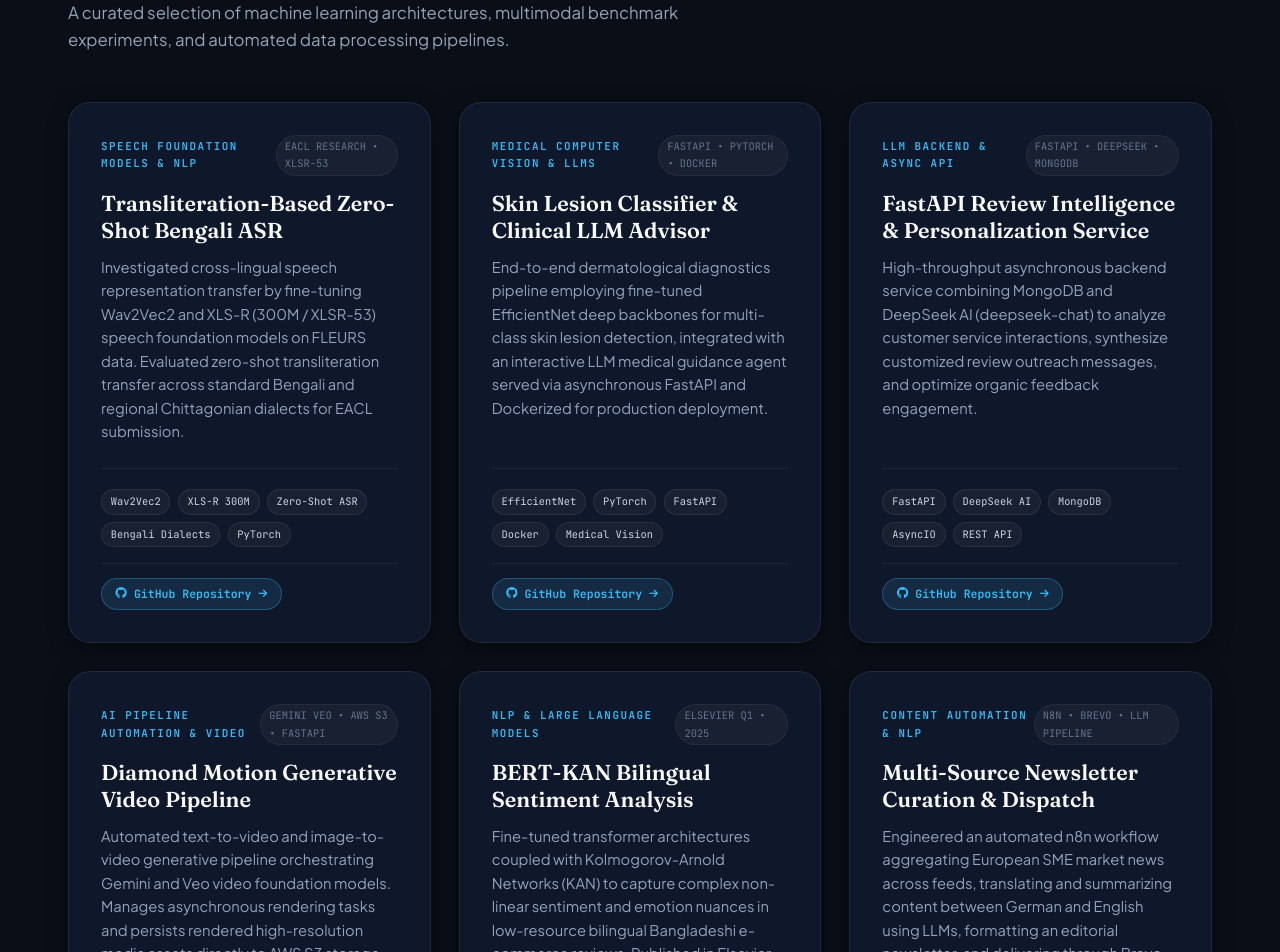
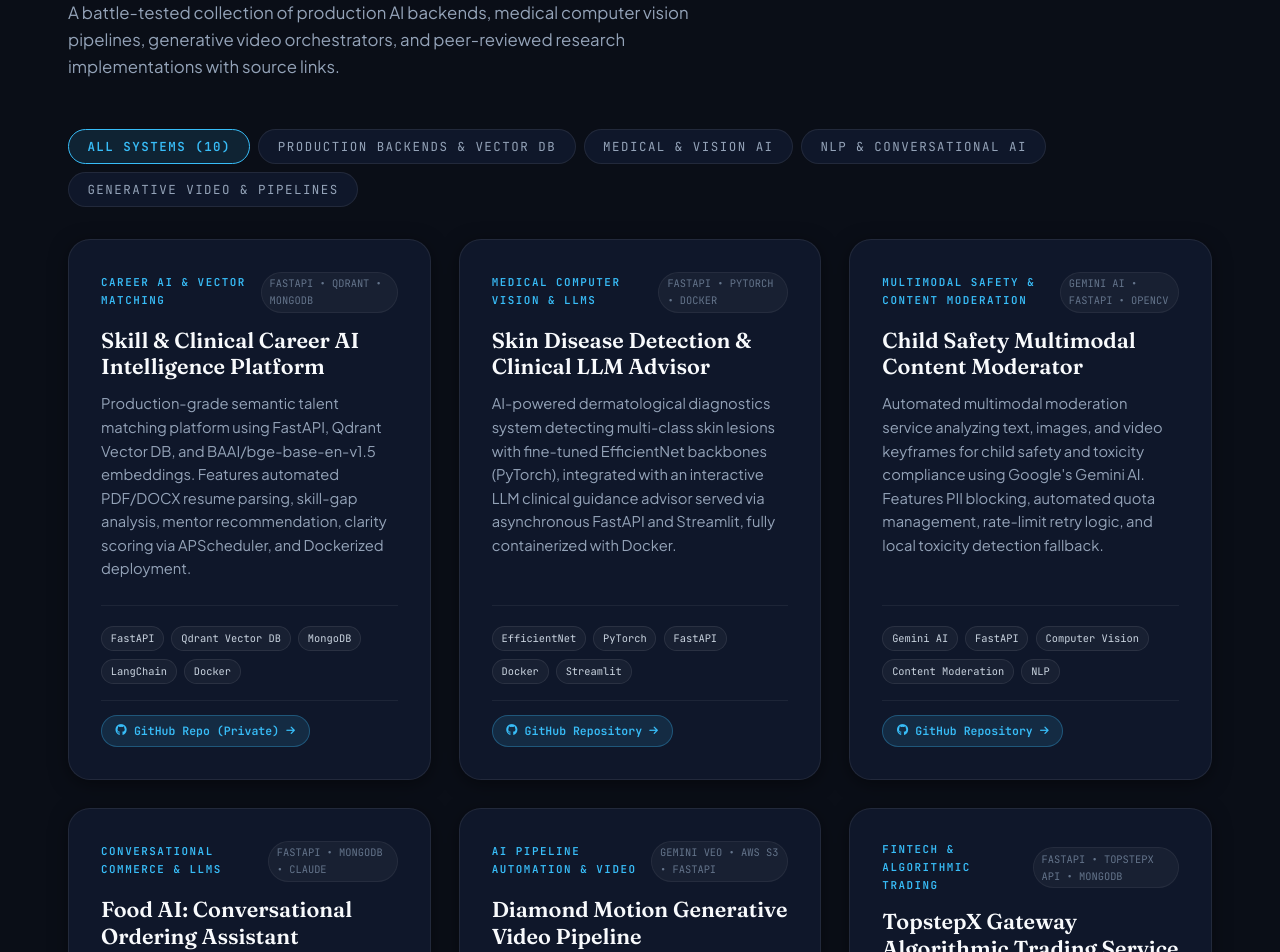
Before and after one commit to Aritra232/Aritra_Portfolio, a Next.js app: page / in a window 1280 px wide. Shown: the part 9740-10692 px from the top of the page. Built offline with nearby package versions, Linux system fonts and the light colour scheme.

Commit message:
feat: added selected github repositories from last 6 months with accurate details from readmes and filter tabs in projects

```diff
--- a/components/Projects.tsx
+++ b/components/Projects.tsx
@@ -1,8 +1,17 @@
-import React from "react";
+"use client";
+
+import React, { useState } from "react";
 import { projectsData } from "@/data/projects";
 import { ProjectCard } from "./ProjectCard";
 
 export const Projects: React.FC = () => {
+  const [filter, setFilter] = useState<string>("all");
+
+  const filteredProjects =
+    filter === "all"
+      ? projectsData
+      : projectsData.filter((p) => p.filterCategory === filter);
+
   return (
     <section className="section" id="projects">
       <div className="container">
@@ -14,11 +23,45 @@ export const Projects: React.FC = () => {
           Engineered systems &amp; <span className="serif-highlight">research prototypes.</span>
         </h2>
         <p className="section-subtitle">
-          A curated selection of machine learning architectures, multimodal benchmark experiments, and automated data processing pipelines.
+          A battle-tested collection of production AI backends, medical computer vision pipelines, generative video orchestrators, and peer-reviewed research implementations with source links.
         </p>
 
+        {/* Filter Navigation */}
+        <div className="pub-filter-strip" style={{ marginBottom: "2rem" }}>
+          <button
+            className={`pub-pill-tab ${filter === "all" ? "active" : ""}`}
+            onClick={() => setFilter("all")}
+          >
+            All Systems ({projectsData.length})
+          </button>
+          <button
+            className={`pub-pill-tab ${filter === "production" ? "active" : ""}`}
+            onClick={() => setFilter("production")}
+          >
+            Production Backends &amp; Vector DB
+          </button>
+          <button
+            className={`pub-pill-tab ${filter === "vision" ? "active" : ""}`}
+            onClick={() => setFilter("vision")}
+          >
+            Medical &amp; Vision AI
+          </button>
+          <button
+            className={`pub-pill-tab ${filter === "nlp" ? "active" : ""}`}
+            onClick={() => setFilter("nlp")}
+          >
+            NLP &amp; Conversational AI
+          </button>
+          <button
+            className={`pub-pill-tab ${filter === "automation" ? "active" : ""}`}
+            onClick={() => setFilter("automation")}
+          >
+            Generative Video &amp; Pipelines
+          </button>
+        </div>
+
         <div className="projects-editorial-grid">
-          {projectsData.map((project) => (
+          {filteredProjects.map((project) => (
             <ProjectCard key={project.id} project={project} />
           ))}
         </div>
--- a/data/projects.ts
+++ b/data/projects.ts
@@ -7,44 +7,61 @@ export interface Project {
   tags: string[];
   linkUrl: string;
   linkLabel: string;
+  filterCategory: "production" | "vision" | "nlp" | "automation";
   isPrivate?: boolean;
 }
 
 export const projectsData: Project[] = [
   {
-    id: "bengali-asr",
-    category: "SPEECH FOUNDATION MODELS & NLP",
-    badge: "EACL RESEARCH • XLSR-53",
-    title: "Transliteration-Based Zero-Shot Bengali ASR",
+    id: "r-raoclinical",
+    category: "CAREER AI & VECTOR MATCHING",
+    badge: "FASTAPI • QDRANT • MONGODB",
+    title: "Skill & Clinical Career AI Intelligence Platform",
     description:
-      "Investigated cross-lingual speech representation transfer by fine-tuning Wav2Vec2 and XLS-R (300M / XLSR-53) speech foundation models on FLEURS data. Evaluated zero-shot transliteration transfer across standard Bengali and regional Chittagonian dialects for EACL submission.",
-    tags: ["Wav2Vec2", "XLS-R 300M", "Zero-Shot ASR", "Bengali Dialects", "PyTorch"],
-    linkUrl: "https://github.com/Aritra232/Bengali-ASR",
-    linkLabel: "GitHub Repository",
+      "Production-grade semantic talent matching platform using FastAPI, Qdrant Vector DB, and BAAI/bge-base-en-v1.5 embeddings. Features automated PDF/DOCX resume parsing, skill-gap analysis, mentor recommendation, clarity scoring via APScheduler, and Dockerized deployment.",
+    tags: ["FastAPI", "Qdrant Vector DB", "MongoDB", "LangChain", "Docker"],
+    linkUrl: "https://github.com/Betopia24/r_raoclinical-Ai",
+    linkLabel: "GitHub Repo (Private)",
+    filterCategory: "production",
     isPrivate: true,
   },
   {
     id: "skin-diseases",
     category: "MEDICAL COMPUTER VISION & LLMS",
     badge: "FASTAPI • PYTORCH • DOCKER",
-    title: "Skin Lesion Classifier & Clinical LLM Advisor",
+    title: "Skin Disease Detection & Clinical LLM Advisor",
     description:
-      "End-to-end dermatological diagnostics pipeline employing fine-tuned EfficientNet deep backbones for multi-class skin lesion detection, integrated with an interactive LLM medical guidance agent served via asynchronous FastAPI and Dockerized for production deployment.",
-    tags: ["EfficientNet", "PyTorch", "FastAPI", "Docker", "Medical Vision"],
+      "AI-powered dermatological diagnostics system detecting multi-class skin lesions with fine-tuned EfficientNet backbones (PyTorch), integrated with an interactive LLM clinical guidance advisor served via asynchronous FastAPI and Streamlit, fully containerized with Docker.",
+    tags: ["EfficientNet", "PyTorch", "FastAPI", "Docker", "Streamlit"],
     linkUrl: "https://github.com/Aritra232/Skin-Diseases",
     linkLabel: "GitHub Repository",
+    filterCategory: "vision",
     isPrivate: false,
   },
   {
-    id: "google-ai-review",
-    category: "LLM BACKEND & ASYNC API",
-    badge: "FASTAPI • DEEPSEEK • MONGODB",
-    title: "FastAPI Review Intelligence & Personalization Service",
+    id: "social-safety",
+    category: "MULTIMODAL SAFETY & CONTENT MODERATION",
+    badge: "GEMINI AI • FASTAPI • OPENCV",
+    title: "Child Safety Multimodal Content Moderator",
     description:
-      "High-throughput asynchronous backend service combining MongoDB and DeepSeek AI (deepseek-chat) to analyze customer service interactions, synthesize customized review outreach messages, and optimize organic feedback engagement.",
-    tags: ["FastAPI", "DeepSeek AI", "MongoDB", "AsyncIO", "REST API"],
-    linkUrl: "https://github.com/Aritra232/Google_AI_Review",
+      "Automated multimodal moderation service analyzing text, images, and video keyframes for child safety and toxicity compliance using Google's Gemini AI. Features PII blocking, automated quota management, rate-limit retry logic, and local toxicity detection fallback.",
+    tags: ["Gemini AI", "FastAPI", "Computer Vision", "Content Moderation", "NLP"],
+    linkUrl: "https://github.com/Aritra232/Social-Safety",
     linkLabel: "GitHub Repository",
+    filterCategory: "vision",
+    isPrivate: false,
+  },
+  {
+    id: "food-ai",
+    category: "CONVERSATIONAL COMMERCE & LLMS",
+    badge: "FASTAPI • MONGODB • CLAUDE",
+    title: "Food AI: Conversational Ordering Assistant",
+    description:
+      "Personalized conversational food-ordering engine backed by MongoDB as the source of truth for restaurant menus, variations, user preferences, and cart sessions. Uses LLM intent extraction to parse natural-language orders without hallucinating catalog items.",
+    tags: ["FastAPI", "MongoDB", "Streamlit", "Claude LLM", "Intent Extraction"],
+    linkUrl: "https://github.com/Aritra232/Food_AI",
+    linkLabel: "GitHub Repository",
+    filterCategory: "nlp",
     isPrivate: false,
   },
   {
@@ -57,11 +74,25 @@ export const projectsData: Project[] = [
     tags: ["Gemini / Veo", "Generative Video AI", "AWS S3", "FastAPI", "Automation"],
     linkUrl: "https://github.com/Aritra232/AI_Diamond",
     linkLabel: "GitHub Repository",
+    filterCategory: "automation",
+    isPrivate: false,
+  },
+  {
+    id: "ai-trading",
+    category: "FINTECH & ALGORITHMIC TRADING",
+    badge: "FASTAPI • TOPSTEPX API • MONGODB",
+    title: "TopstepX Gateway Algorithmic Trading Service",
+    description:
+      "Asynchronous trading gateway service interfacing with TopstepX / ProjectX APIs. Implements dual-gate live execution safeguards, daily profit-lock logic ($1020 cap), multi-user session token authentication, and full MongoDB audit logging.",
+    tags: ["FastAPI", "TopstepX Gateway", "MongoDB", "Algorithmic Trading", "AsyncIO"],
+    linkUrl: "https://github.com/Aritra232/AI_Trading",
+    linkLabel: "GitHub Repository",
+    filterCategory: "production",
     isPrivate: false,
   },
   {
     id: "bert-kan",
-    category: "NLP & LARGE LANGUAGE MODELS",
+    category: "NLP & LARGE LANGUAGE MODELS (CV)",
     badge: "ELSEVIER Q1 • 2025",
     title: "BERT-KAN Bilingual Sentiment Analysis",
     description:
@@ -69,18 +100,46 @@ export const projectsData: Project[] = [
     tags: ["BERT", "KAN", "LLM Fine-Tuning", "NLP", "PyTorch"],
     linkUrl: "https://doi.org/10.1016/j.nlp.2025.100190",
     linkLabel: "View Publication (DOI)",
+    filterCategory: "nlp",
     isPrivate: false,
   },
   {
     id: "newsletter-curation",
-    category: "CONTENT AUTOMATION & NLP",
+    category: "CONTENT AUTOMATION & NLP (CV)",
     badge: "N8N • BREVO • LLM PIPELINE",
     title: "Multi-Source Newsletter Curation & Dispatch",
     description:
       "Engineered an automated n8n workflow aggregating European SME market news across feeds, translating and summarizing content between German and English using LLMs, formatting an editorial newsletter, and delivering through Brevo.",
     tags: ["n8n Automation", "LLM Translation", "Brevo API", "Content Pipeline"],
     linkUrl: "https://github.com/Aritra232",
-    linkLabel: "GitHub Profile",
+    linkLabel: "Automation Architecture",
+    filterCategory: "automation",
+    isPrivate: false,
+  },
+  {
+    id: "rag-ecommerce",
+    category: "RAG PIPELINES & LLMS (CV)",
+    badge: "FASTAPI • PINECONE",
+    title: "Conversational E-Commerce RAG Assistant",
+    description:
+      "A retrieval-augmented chatbot for e-commerce search, using fine-tuned LLaMA-2 with Pinecone for vector indexing. Built to handle bilingual queries (Bangla and English) with context-aware product recommendations.",
+    tags: ["LLaMA-2", "Pinecone Vector DB", "RAG", "LangChain", "FastAPI"],
+    linkUrl: "https://github.com/Aritra232",
+    linkLabel: "Project Architecture",
+    filterCategory: "production",
+    isPrivate: false,
+  },
+  {
+    id: "vision-gcn",
+    category: "APPLIED RESEARCH & GCN (CV)",
+    badge: "NATURE SCIENTIFIC REPORTS • Q1",
+    title: "Hybrid Vision & Graph Neural Backbone",
+    description:
+      "Combined self-supervised transformer and CNN backbones with Graph Convolutional Networks (GCN) to classify flower growth stages in variable lighting and field conditions. Published in Scientific Reports (Nature, Q1).",
+    tags: ["GCN", "Swin Transformer", "Scientific Reports Q1", "PyTorch"],
+    linkUrl: "https://doi.org/10.1038/s41598-026-56866-y",
+    linkLabel: "View Publication (DOI)",
+    filterCategory: "vision",
     isPrivate: false,
   },
 ];
```
